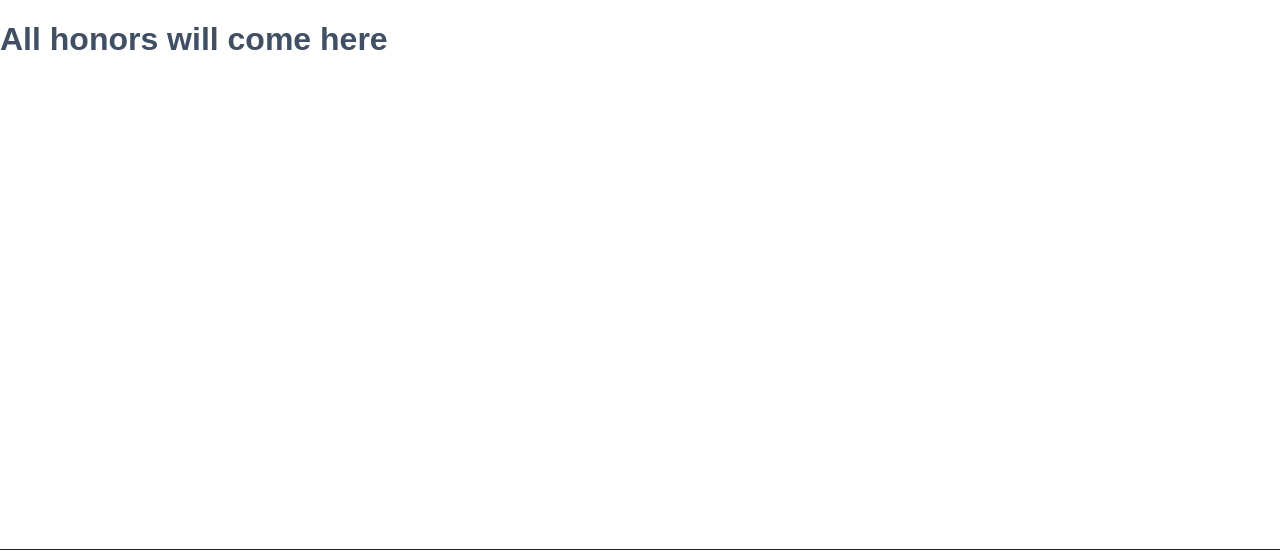
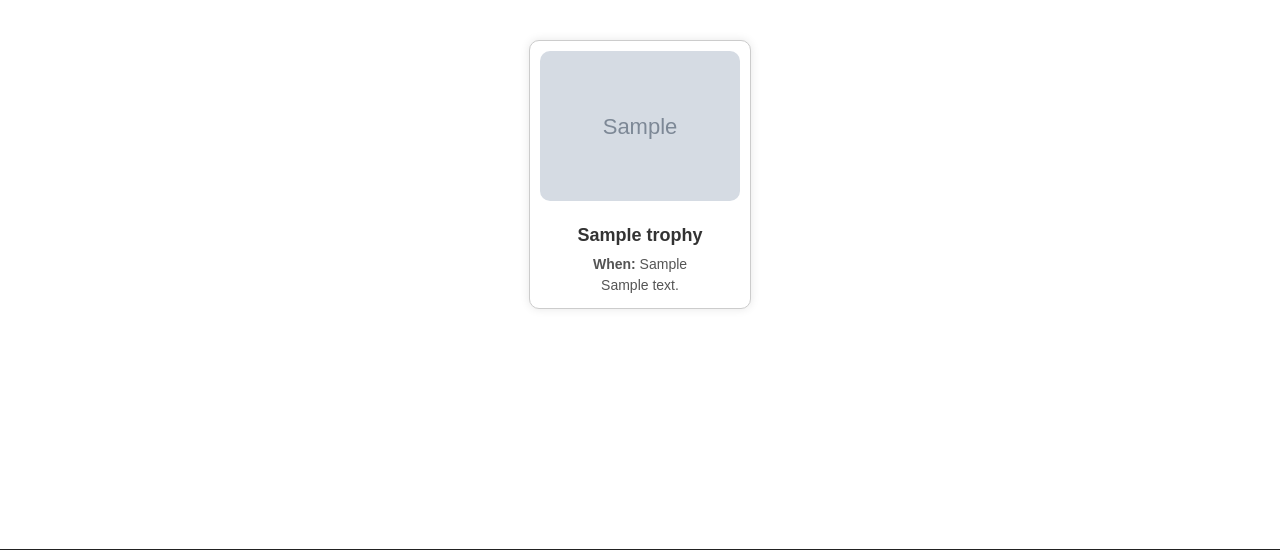
Before and after one commit to yasharzavary/honor_show, a Django app: template honor_show/templates/all_in_one/all.html in a window 1280 px wide. Shown: the part 48-598 px from the top of the page. Run offline with Django 5.2, Linux system fonts and the light colour scheme; the template is opened without the code that fills it: most values are stand-ins (such as "Sample title", 1, 10 or a date in 2020); grey boxes marked "Sample" are stand-in pictures.

Commit message:
template of all in one page added to the project

```diff
--- a/honor_show/static/css/main_style.css
+++ b/honor_show/static/css/main_style.css
@@ -234,3 +234,41 @@ button:hover {
 .about-text a:hover {
     text-decoration: underline;
 }
+
+/* Trophies Page Styles */
+.trophies-container {
+    display: flex;
+    flex-wrap: wrap;
+    justify-content: space-around;
+    padding: 20px;
+}
+
+.trophy-card {
+    background-color: #fff;
+    border: 1px solid #ccc;
+    border-radius: 10px;
+    width: 200px;
+    margin: 20px;
+    box-shadow: 0 0 10px rgba(0, 0, 0, 0.1);
+    text-align: center;
+    padding: 10px;
+}
+
+.trophy-card img {
+    max-width: 100%;
+    height: auto;
+    border-radius: 10px;
+    margin-bottom: 10px;
+}
+
+.trophy-details h2 {
+    font-size: 18px;
+    color: #333;
+    margin: 10px 0;
+}
+
+.trophy-details p {
+    font-size: 14px;
+    color: #555;
+    margin: 5px 0;
+}
--- a/honor_show/templates/all_in_one/all.html
+++ b/honor_show/templates/all_in_one/all.html
@@ -2,7 +2,16 @@
 
 
 {% block content %}
-
-  <h1>All honors will come here</h1>
-
+<div class="trophies-container">
+    {% for trophy in trophies %}
+    <div class="trophy-card">
+        <img src="{{ trophy.image_path }}" alt="{{ trophy.name }}">
+        <div class="trophy-details">
+            <h2>{{ trophy.name }}</h2>
+            <p><strong>When:</strong> {{ trophy.where_get }}</p>
+            <p>{{ trophy.desc }}</p>
+        </div>
+    </div>
+    {% endfor %}
+</div>
 {% endblock %}
```
